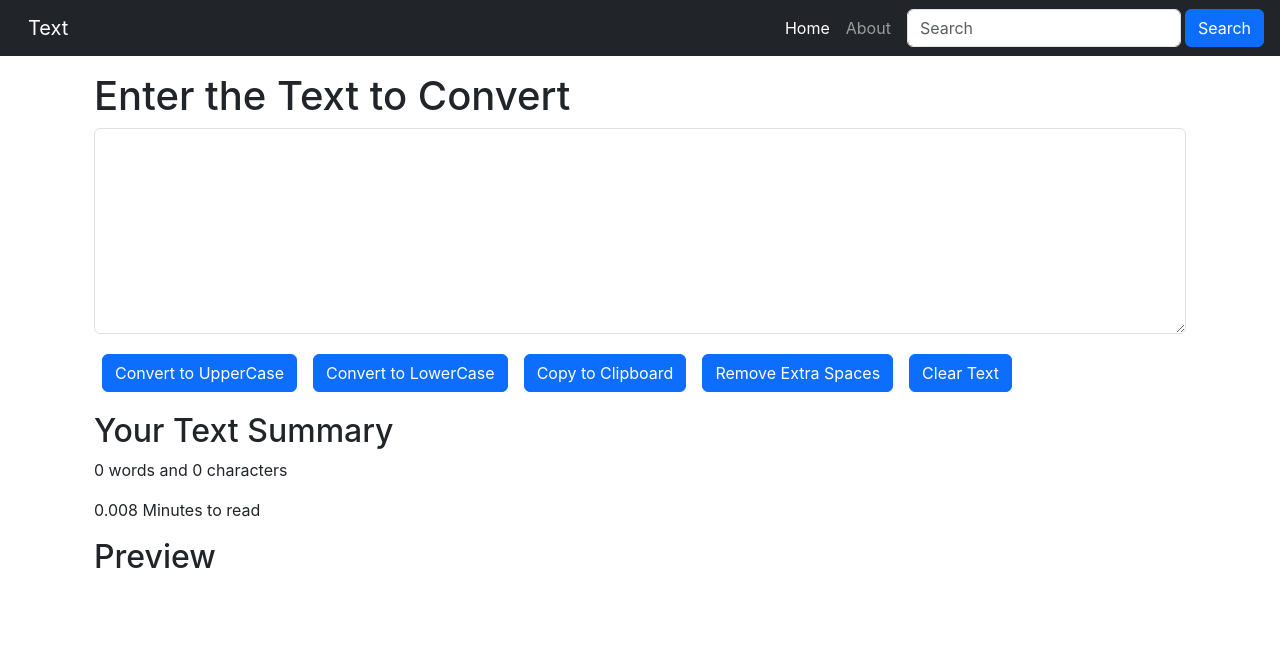
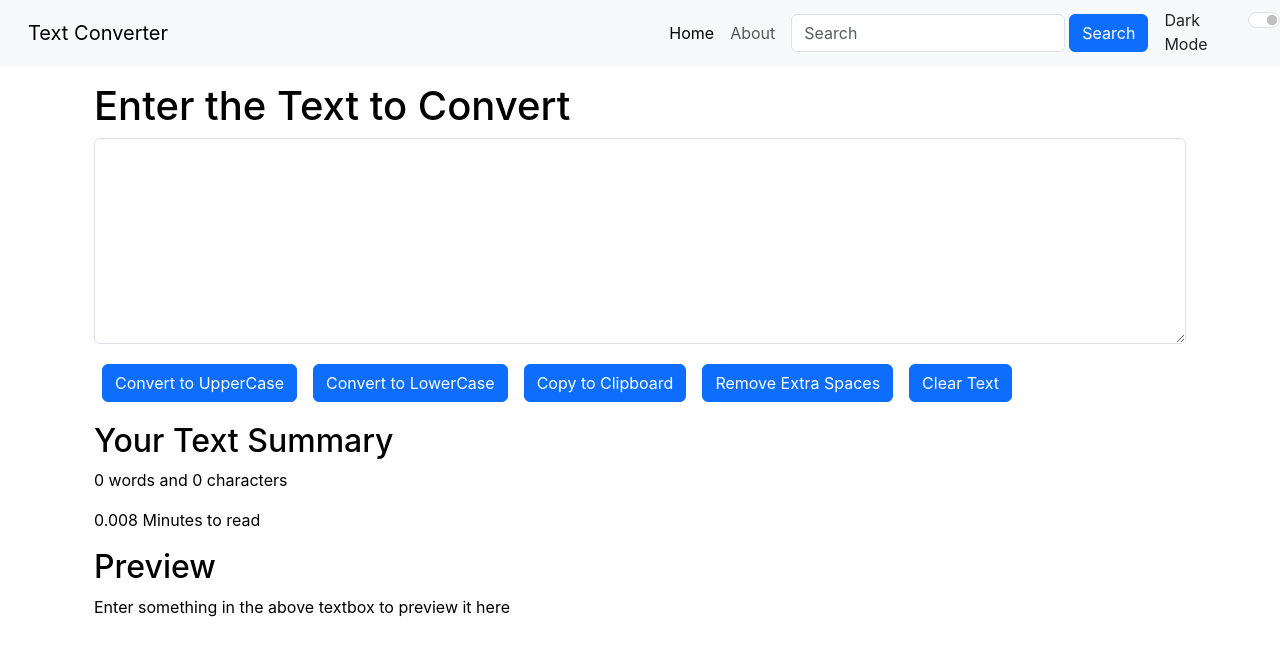
Before and after one commit to tusharbhadavankar01/Text-Converter-Application-using-React-Js, a React (Create React App) app: page / in a window 1280 px wide. Shown: the top 656 px of the page. Built offline with nearby package versions, Linux system fonts and the light colour scheme.

Commit message:
added dark mode button

```diff
--- a/src/App.js
+++ b/src/App.js
@@ -2,13 +2,29 @@
 // import About from "./Components/About";
 import Navbar from "./Components/Navbar";
 import Textform from "./Components/Textform";
+import React, { useState } from 'react';
 
 function App() {
+  const [mode, setMode] = useState("light");
+  const toggleMode=()=>{
+    if(mode==="light")
+      {
+      setMode("dark")
+        document.body.style.backgroundColor="grey";
+    }
+
+    else
+  {
+    setMode("light")
+    document.body.style.backgroundColor="white";
+
+  }
+}
   return (
     <>
-     <Navbar title="Text"/>
+     <Navbar title="Text Converter" mode={mode} toggleMode={toggleMode}/>
      <div className="container my-3">
-     <Textform heading="Enter the Text to Convert"/>
+     <Textform heading="Enter the Text to Convert" mode={mode} />
       {/* <About/> */}
      </div>
 
--- a/src/Components/Navbar.js
+++ b/src/Components/Navbar.js
@@ -4,7 +4,7 @@
 export default function Navbar(props) {
   return (
     <>
-      <nav className="navbar navbar-expand-lg  navbar-dark bg-dark">
+      <nav className={`navbar navbar-expand-lg  navbar-${props.mode} bg-${props.mode}`}>
       <div className="container-fluid">
         <a className="navbar-brand" href="/">{props.title}</a>
         <button
@@ -33,6 +33,10 @@
           </form>
         </div>
       </div>
+          <div className={`form-check form-switch text-${props.mode==="light" ?"dark":"light"}`}>
+          <input className="form-check-input" onClick={props.toggleMode} type="checkbox" role="switch" id="flexSwitchCheckDefault"/>
+          <label className="form-check-label" htmlFor="flexSwitchCheckDefault">Dark Mode</label>
+          </div>
     </nav>
 
     </>
--- a/src/Components/Textform.js
+++ b/src/Components/Textform.js
@@ -42,10 +42,10 @@
   }
 return (
   <>
-        <div className='container'>
+        <div className='container' style={{color:props.mode==="dark" ?"white":"black"}}>
         <h1>{props.heading}</h1>
         <div className="mb-3">
-        <textarea className="form-control" value={text} onChange={handleOnChange} id="mybox" rows="8"></textarea>
+        <textarea className="form-control" value={text} onChange={handleOnChange} style={{ backgroundColor: props.mode==="dark" ?"grey":"white", color:props.mode==="dark" ?"white":"black"}} id="mybox" rows="8"></textarea>
         </div>
         <button className="btn btn-primary mx-2 my-1 " onClick={handleUpClick}>Convert to UpperCase</button>
         <button className="btn btn-primary mx-2 my-1" onClick={handleLoClick}>Convert to LowerCase</button>
@@ -55,12 +55,12 @@
 
 
         </div>
-        <div className='container my-3'>
+        <div className='container my-3' style={{color:props.mode==="dark" ?"white":"black"}}>
         <h2>Your Text Summary</h2>
         <p>{ text.trim().length === 0 ? 0 : text.split(/\s+/).length} words and {text.length} characters</p>
         <p>{0.008 * text.split(" ").length} Minutes to read</p>
         <h2>Preview</h2>
-        <p>{text}</p>
+        <p>{text.length>0?text:"Enter something in the above textbox to preview it here"}</p>
         </div>
   </>
 )
```
